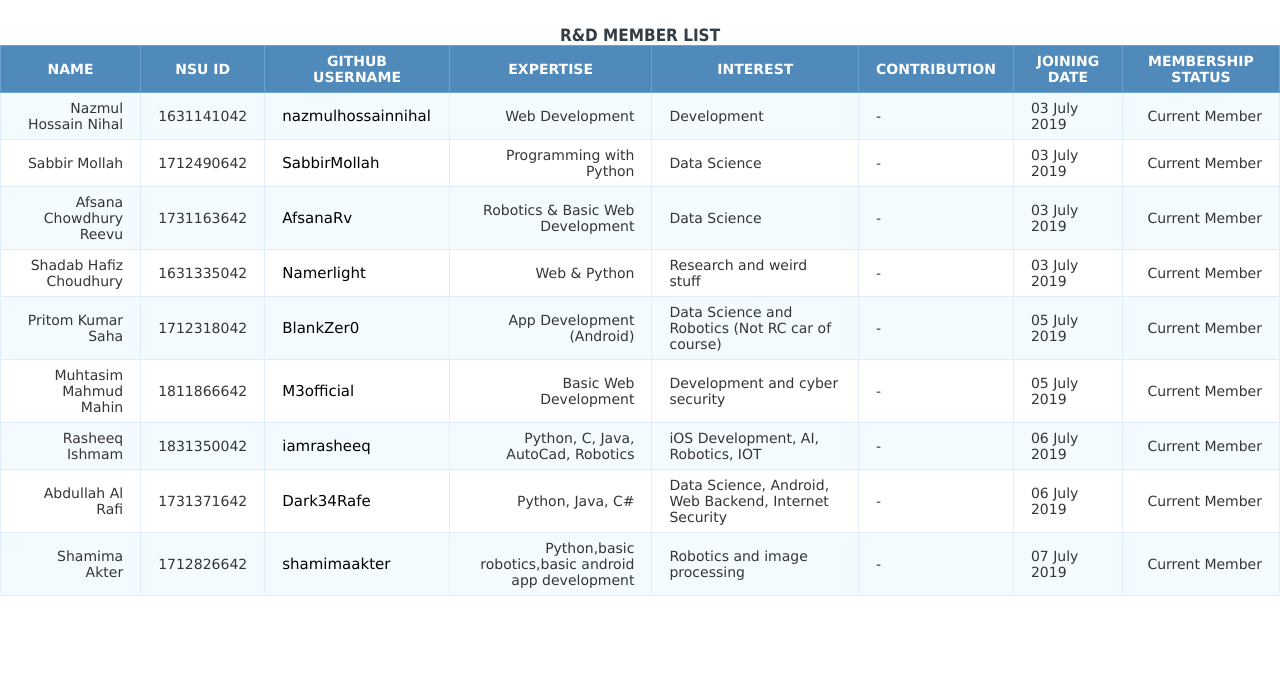
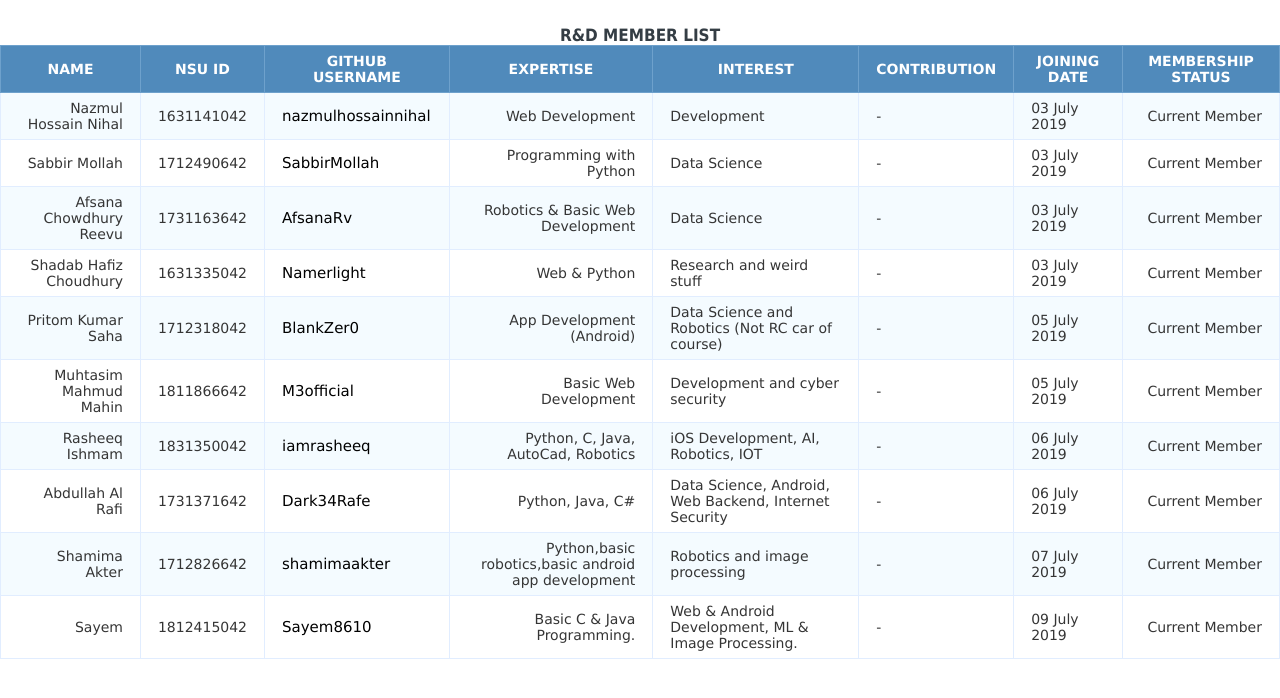
Before and after one commit to NSU-ACM-SC/Research-And-Development-Members, a plain HTML site: page index.html in a window 1280 px wide. Drawn offline with Linux system fonts and the light colour scheme.

Commit message:
Update index.html
New Entry: Sayem,1812415042

```diff
--- a/index.html
+++ b/index.html
@@ -131,6 +131,17 @@
 				<td>07 July 2019</td>
 				<td>Current Member</td>
 			</tr>
+
+			<tr>
+				<td>Sayem</td>
+				<td>1812415042</td>
+				<td><a href="https://github.com/Sayem8610" target="_blank">Sayem8610</a></td>
+				<td>Basic C & Java Programming.</td>
+				<td>Web & Android Development, ML & Image Processing.
+				<td> - </td>
+				<td>09 July 2019</td>
+				<td>Current Member</td>
+			</tr>
 		</tbody>
 	</table>
 </body>
```
